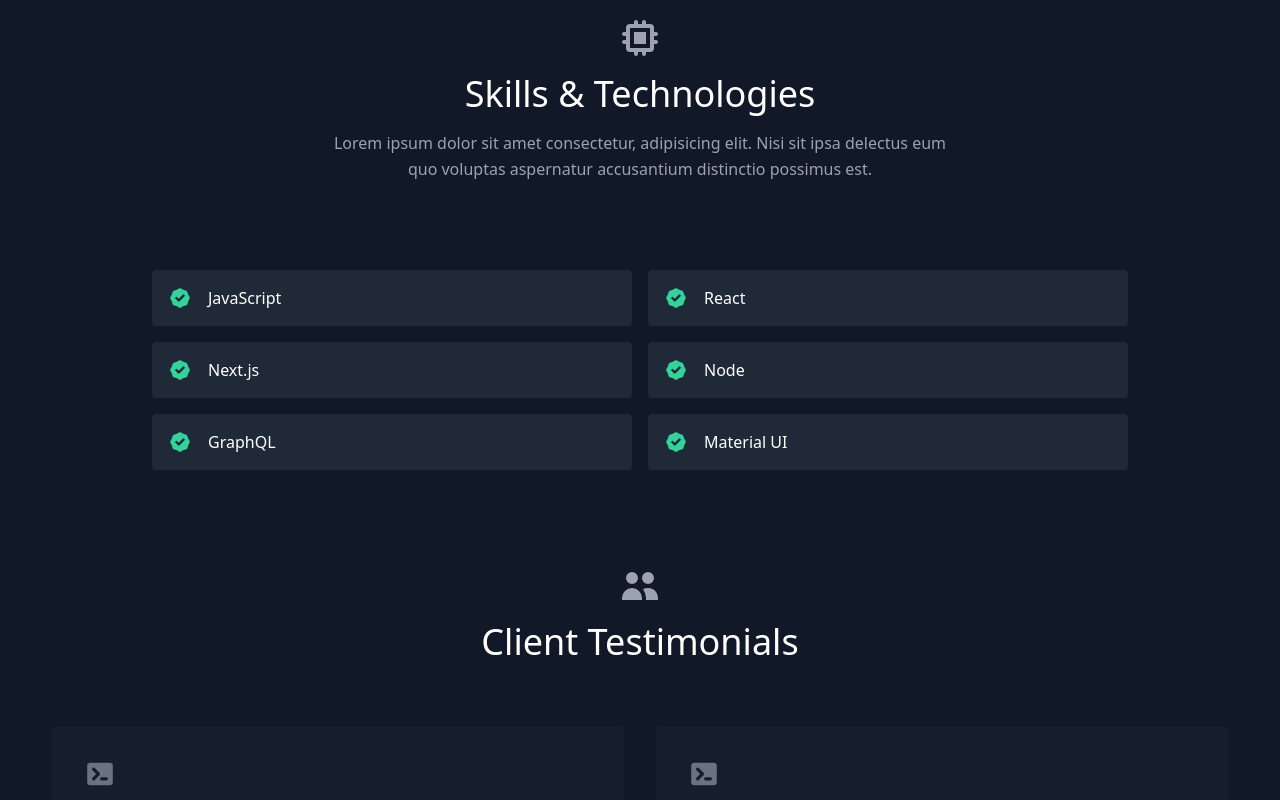
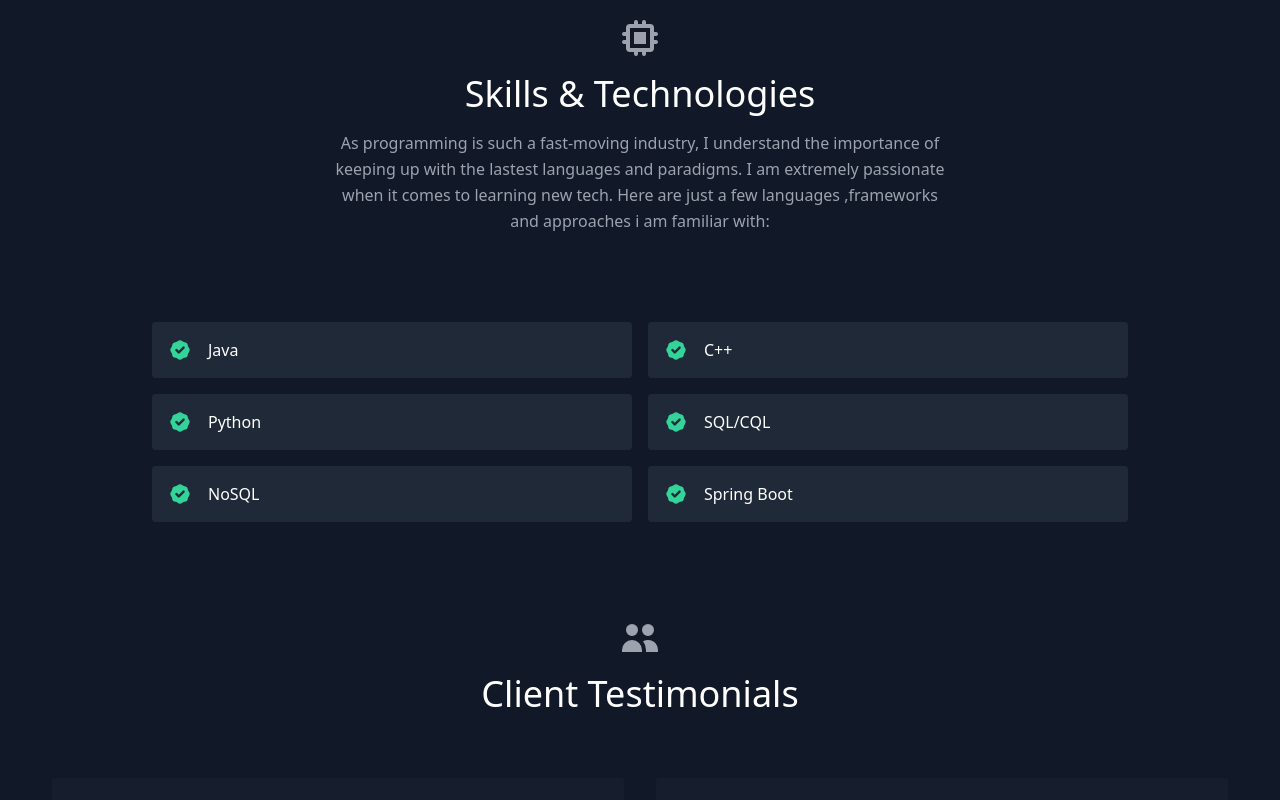
Before and after one commit to EllisG97/React-Portfolio, a React (Create React App) app: page / in a window 1280 px wide. Shown: the part 1660-2460 px from the top of the page. Built offline with nearby package versions, Linux system fonts and the light colour scheme.

Commit message:
Updated Skills section
Added new skills to the skills section and uploaded Manchester as my local area

```diff
--- a/src/components/Contact.js
+++ b/src/components/Contact.js
@@ -37,7 +37,7 @@
             marginHeight={0}
             marginWidth={0}
             style={{ filter: "opacity(0.7)" }}
-            src="https://www.google.com/maps/embed/v1/place?q=97+warren+st+new+york+city&key=AIzaSyBFw0Qbyq9zTFTd-tUY6dZWTgaQzuU17R8"
+            src="https://www.google.com/maps/embed/v1/place?q=Manchester,+UK&key=AIzaSyBFw0Qbyq9zTFTd-tUY6dZWTgaQzuU17R8"
           />
           <div className="bg-gray-900 relative flex flex-wrap py-6 rounded shadow-md">
             <div className="lg:w-1/2 px-6">
--- a/src/components/Skills.js
+++ b/src/components/Skills.js
@@ -12,9 +12,10 @@
             Skills &amp; Technologies
           </h1>
           <p className="text-base leading-relaxed xl:w-2/4 lg:w-3/4 mx-auto">
-            Lorem ipsum dolor sit amet consectetur, adipisicing elit. Nisi sit
-            ipsa delectus eum quo voluptas aspernatur accusantium distinctio
-            possimus est.
+            As programming is such a fast-moving industry, I understand the importance
+            of keeping up with the lastest languages and paradigms. I am extremely
+            passionate when it comes to learning new tech. Here are just a few languages
+            ,frameworks and approaches i am familiar with:
           </p>
         </div>
         <div className="flex flex-wrap lg:w-4/5 sm:mx-auto sm:mb-2 -mx-2">
--- a/src/data.js
+++ b/src/data.js
@@ -11,7 +11,7 @@
     title: "Historical Map Facts",
     subtitle: "Java and JSON",
     description:
-      "A Java project featuring an interactive world map that displays unique facts for each country using the Unfolding Maps API and a JSON database (Java, JSON)",
+      "A Java project featuring an interactive world map that displays unique facts for each country using the Unfolding Maps API and a JSON database (Java, JSON, NoSQL)",
     image: "./project-2.gif",
       link: "https://github.com/EllisG97/Historical_Map_Facts",
   },
@@ -51,10 +51,10 @@
 ];
 
 export const skills = [
-  "JavaScript",
-  "React",
-  "Next.js",
-  "Node",
-  "GraphQL",
-  "Material UI",
+  "Java",
+  "C++",
+  "Python",
+  "SQL/CQL",
+  "NoSQL",
+  "Spring Boot",
 ];
```
